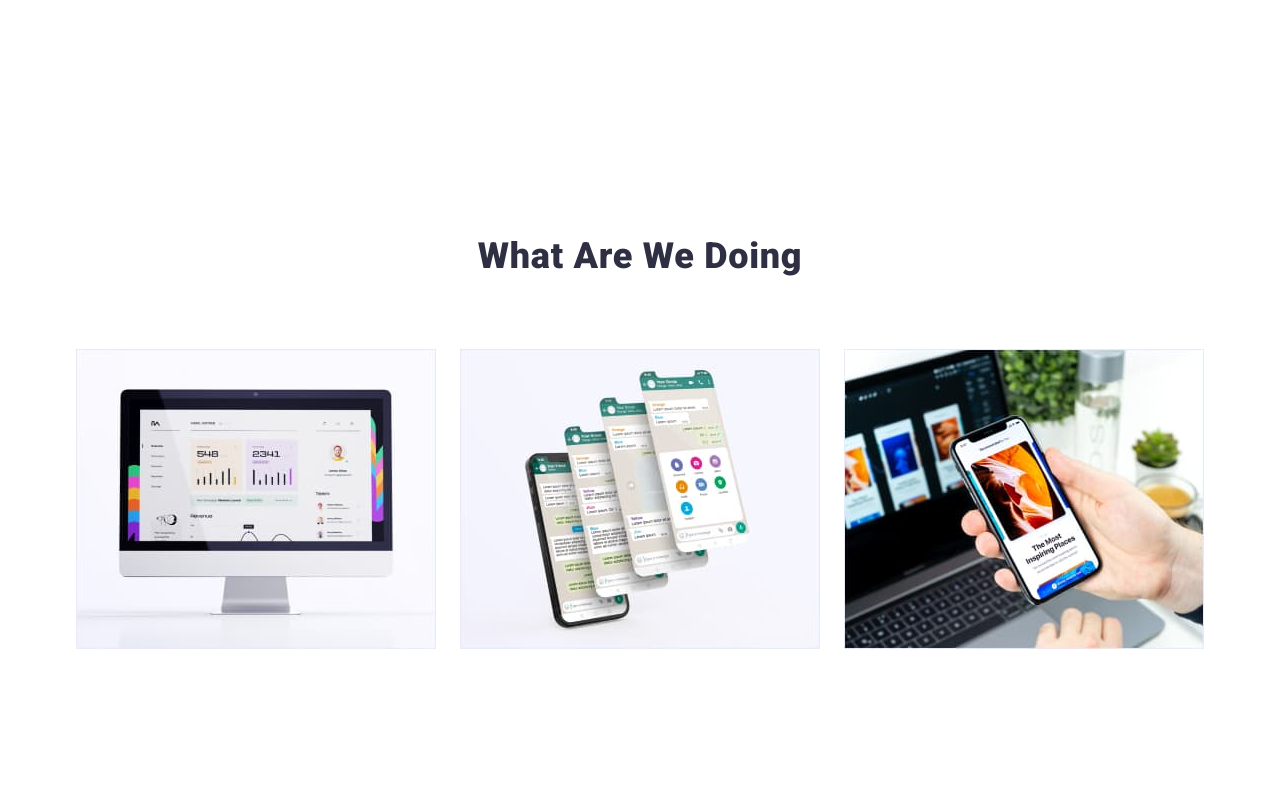
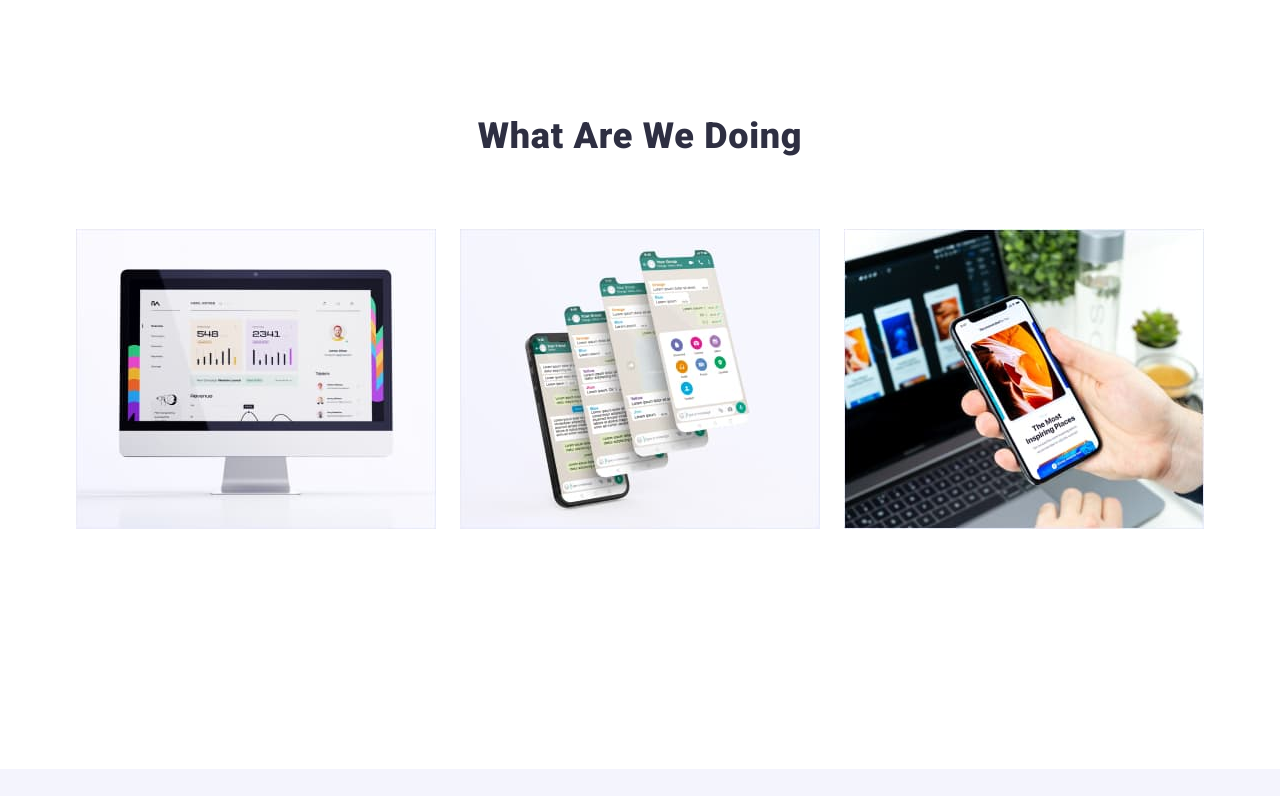
Before and after one commit to MartaTabor/goit-markup-hw-03, a plain HTML site: page index.html in a window 1280 px wide. Shown: the part 984-1780 px from the top of the page. Drawn offline with nearby package versions, Linux system fonts and the light colour scheme.

Commit message:
hw-suggestions4

```diff
--- a/css/styles.css
+++ b/css/styles.css
@@ -234,6 +234,10 @@ button {
   margin-bottom: 72px;
 }
 
+.third-section {
+  padding-top: 0;
+}
+
 .third-section-list {
   display: flex;
   gap: 24px;
--- a/index.html
+++ b/index.html
@@ -89,7 +89,7 @@
           </ul>
         </div>
       </section>
-      <section class="section">
+      <section class="section third-section">
         <div class="container">
           <h2 class="section-header">What are we doing</h2>
           <ul class="list third-section-list">
```
